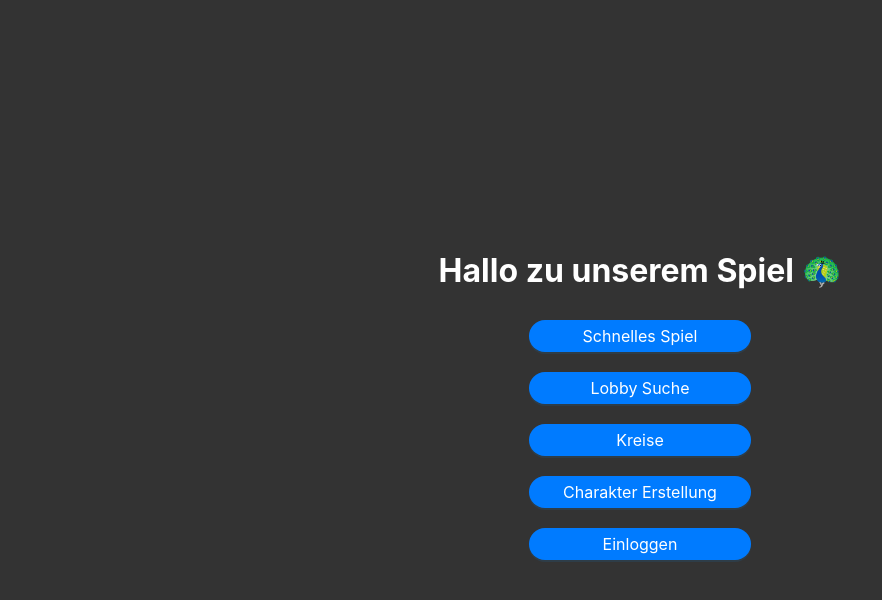
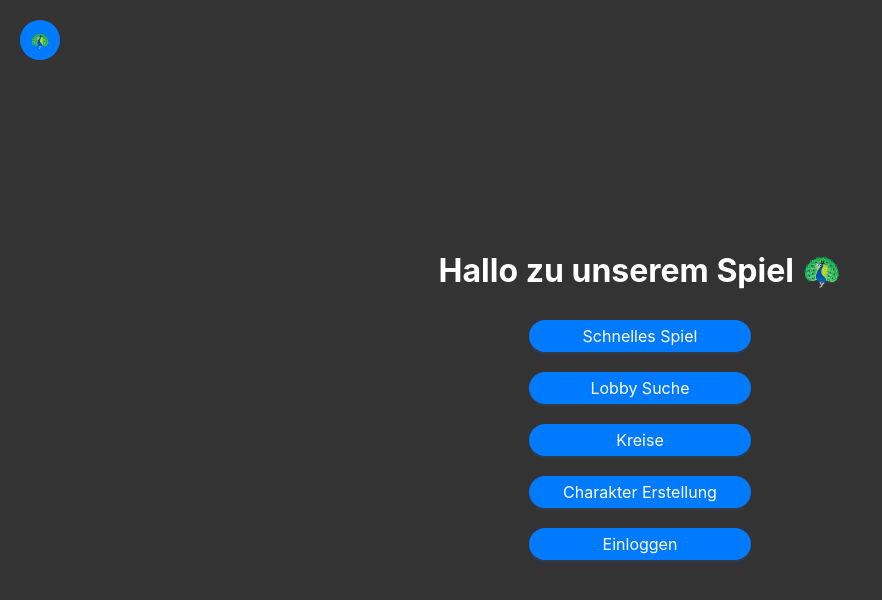
Before and after one commit to MichaelBehringer/VerteileSysteme, a React (Create React App) app in the folder ui/: page /game/1 in a window 1280 px wide. Shown: the top 600 px of the page, without its empty margins (0-882 px from the left). Built offline with nearby package versions, Linux system fonts and the light colour scheme.

Commit message:
Hauptmenü Knopf

```diff
--- a/ui/src/App.js
+++ b/ui/src/App.js
@@ -1,4 +1,4 @@
-import { Route, Routes } from "react-router-dom";
+import { Route, Routes, Link } from "react-router-dom";
 import MainMenue from "./components/MainMenue";
 import Lobby from "./components/Lobby";
 import MyCircle from "./components/MyCircle";
@@ -9,6 +9,9 @@ import Login from "./components/Login";
 function App() {
   return (
     <div className="app-container">
+      <Link to="/" className="back-to-main-button">
+       🦚
+      </Link>
       <h1>Hallo zu unserem Spiel 🦚</h1>
       <Routes>
         <Route path="/" element={<MainMenue />} />
--- a/ui/src/index.css
+++ b/ui/src/index.css
@@ -49,10 +49,26 @@ h1 {
   text-align: center;
 }
 
-/* Rest of your CSS remains unchanged */
 
 
 .ant-btn:hover {
   background-color: #0056b3;
   transform: scale(1.05); /* Slight scale-up on hover */
 }
+
+.back-to-main-button {
+  position: fixed;
+  top: 20px;
+  left: 20px;
+  display: flex;
+  align-items: center;
+  justify-content: center;
+  width: 40px;
+  height: 40px;
+  background-color: #007bff;
+  color: white;
+  text-align: center;
+  text-decoration: none;
+  font-weight: bold;
+  border-radius: 50%; /* Runder Button */
+}
```
